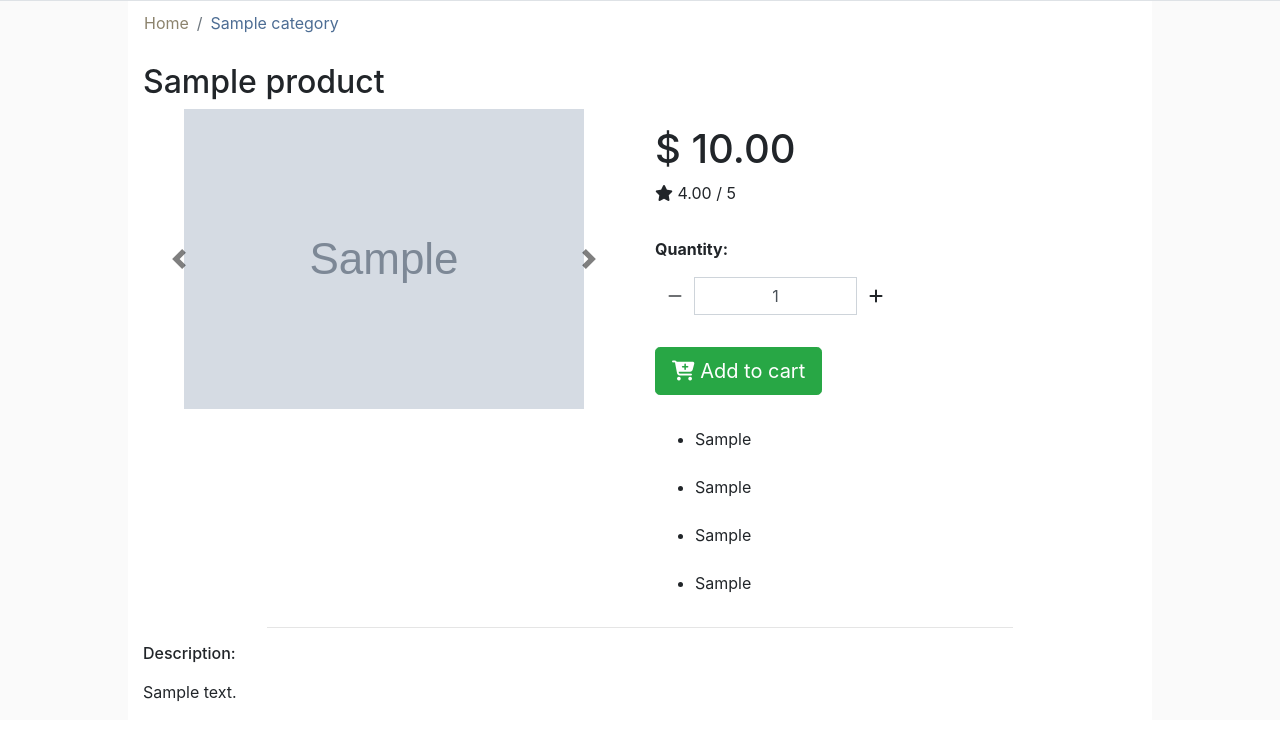
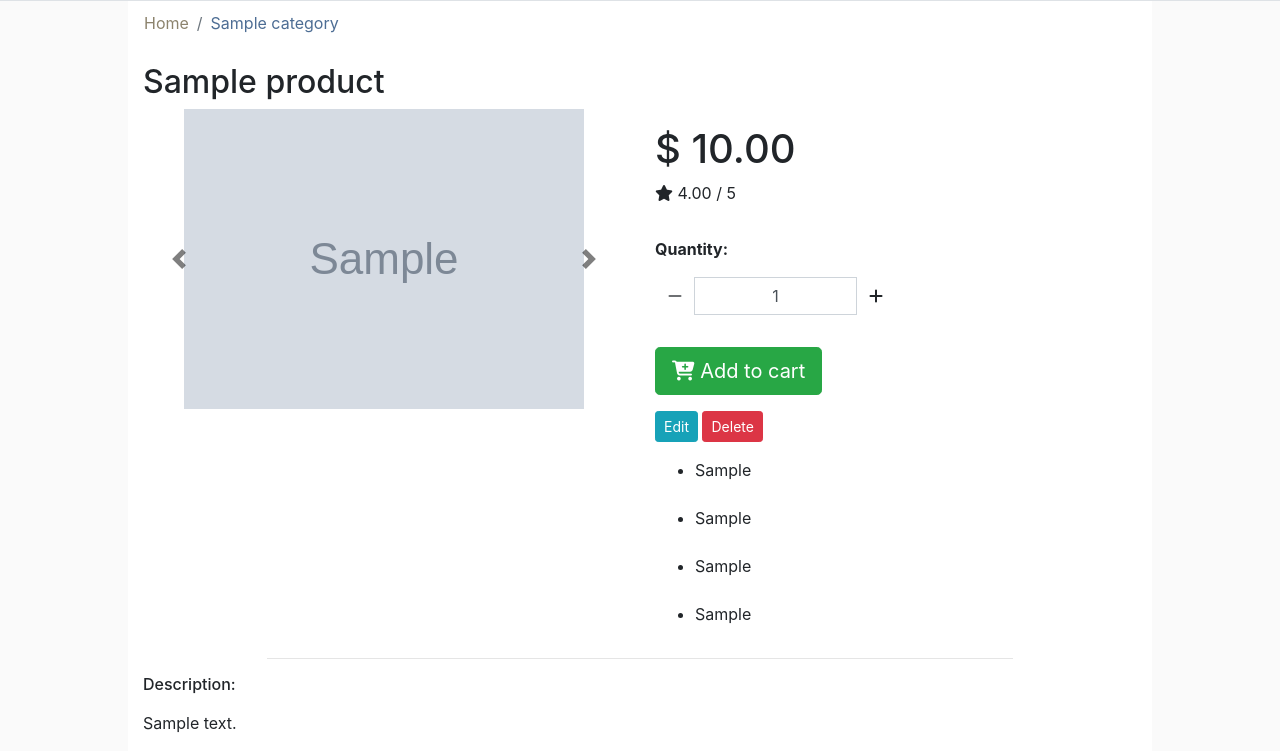
Before and after one commit to Lloldrin/responsible_preppers, a Django app: page /products/1/ in a window 1280 px wide. Shown: the part 121-872 px from the top of the page. Before the commit the page ends 823 px from the top, so only its background shows below. Run offline with Django 3.2, Linux system fonts and the light colour scheme; a user stored in the database is signed in; tables that the repository leaves empty hold one stand-in row (values such as "Sample post"); grey boxes marked "Sample" are stand-in pictures; some libraries are stand-ins or nearby versions.

Commit message:
added edit and delete buttons for superusers

```diff
--- a/products/templates/products/product_detail.html
+++ b/products/templates/products/product_detail.html
@@ -96,8 +96,8 @@
                         <div class="form-group w-50">
                             <div class="input-group">
                                 <div class="input-group-prepend">
-                                    <button class="decrease-qty btn btn-black rounded-0"
-                                        data-item_id="{{ product.id }}" id="decrease-qty_{{ product.id }}">
+                                    <button class="decrease-qty btn btn-black rounded-0" data-item_id="{{ product.id }}"
+                                        id="decrease-qty_{{ product.id }}">
                                         <span class="icon">
                                             <i class="fas fa-minus"></i>
                                         </span>
@@ -106,8 +106,8 @@
                                 <input class="form-control qty_input" type="number" name="quantity" value="1" min="1"
                                     max="99" data-item_id="{{ product.id }}" id="id_qty_{{ product.id }}">
                                 <div class="input-group-append">
-                                    <button class="increase-qty btn btn-black rounded-0"
-                                        data-item_id="{{ product.id }}" id="increase-qty_{{ product.id }}">
+                                    <button class="increase-qty btn btn-black rounded-0" data-item_id="{{ product.id }}"
+                                        id="increase-qty_{{ product.id }}">
                                         <span class="icon">
                                             <i class="fas fa-plus"></i>
                                         </span>
@@ -126,6 +126,14 @@
                 </div>
             </form>
 
+            {% if request.user.is_superuser %}
+            <form action="{% url 'edit_product' product.id %}" class="inline-form">
+                <button type="submit" class="btn btn-info btn-sm">Edit</button>
+            </form>
+            <form action="{% url 'delete_product' product.id %}" class="inline-form">
+                <button type="submit" class="btn btn-danger btn-sm">Delete</button>
+            </form>
+            {% endif %}
             <ul class="product-key-container my-3">
 
                 {% if product.key_point_1 %}
--- a/static/css/base.css
+++ b/static/css/base.css
@@ -147,3 +147,7 @@ input[type="number"] {
 .toast-capper {
     height: 2px;
 }
+
+.inline-form {
+    display: inline-block;
+}
```
